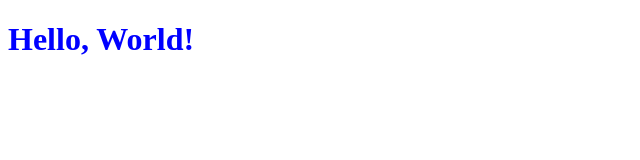
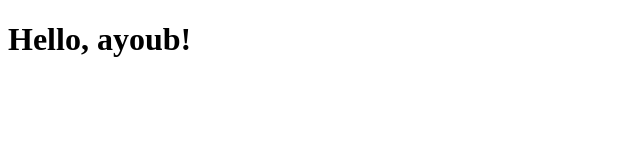
Before and after one commit to AYOUBSK7/MyProject, a plain HTML site: page index.html in a window 1280 px wide. Shown: the whole page, without its empty margins (0-640 px from the left). Drawn offline with Linux system fonts and the light colour scheme.

Commit message:
changing titre

```diff
--- a/index.html
+++ b/index.html
@@ -7,7 +7,7 @@
     <link rel="stylesheet" href="style.css">
 </head>
 <body>
-    <h1>Hello, World!  </h1>
+    <h1>Hello, ayoub!  </h1>
 </body>
 <script src="app.js"></script>
 </html>
--- a/style.css
+++ b/style.css
@@ -1,3 +1,3 @@
 h1{
-    color: blue;
+    color: black;
 }
```
